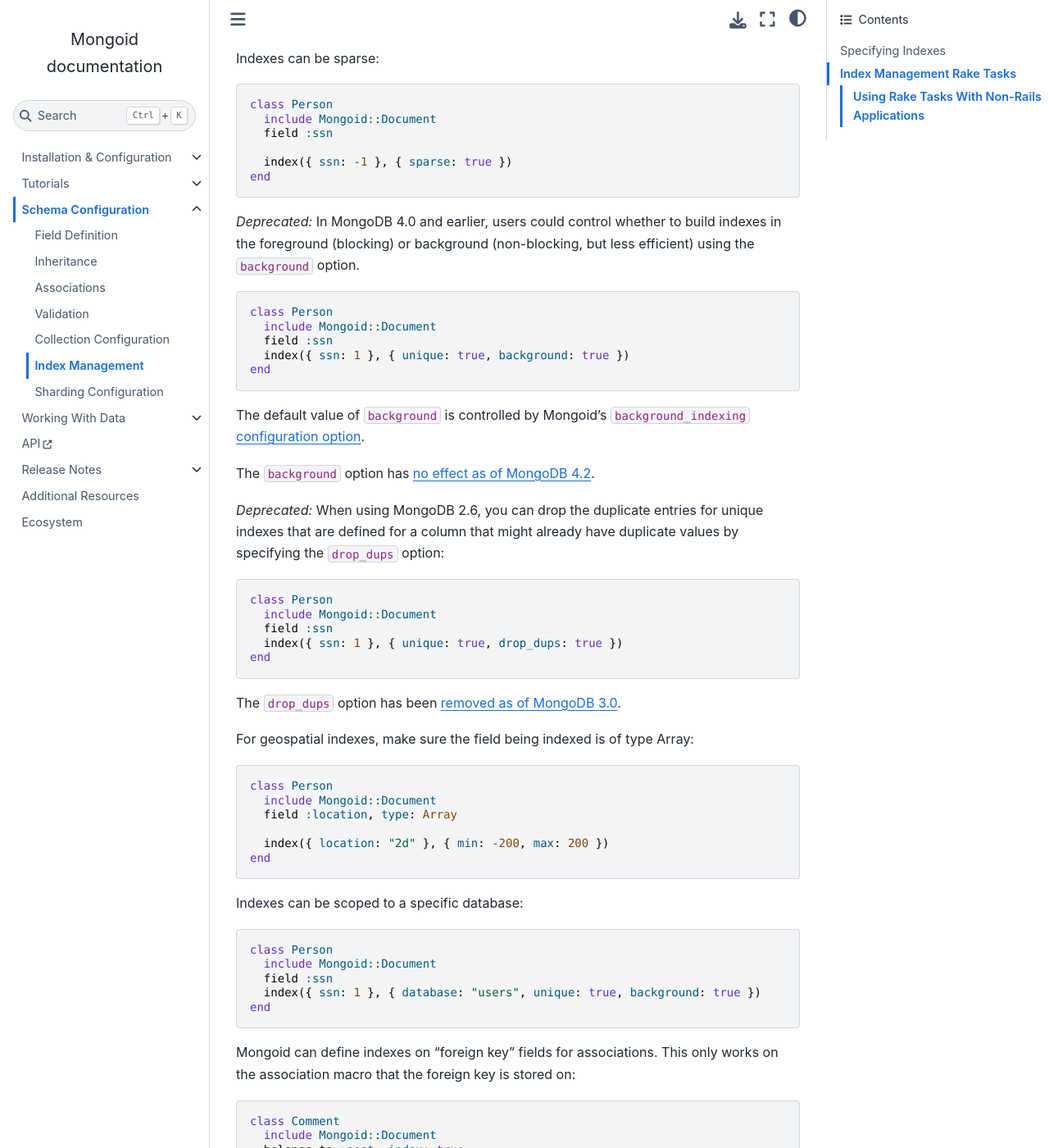
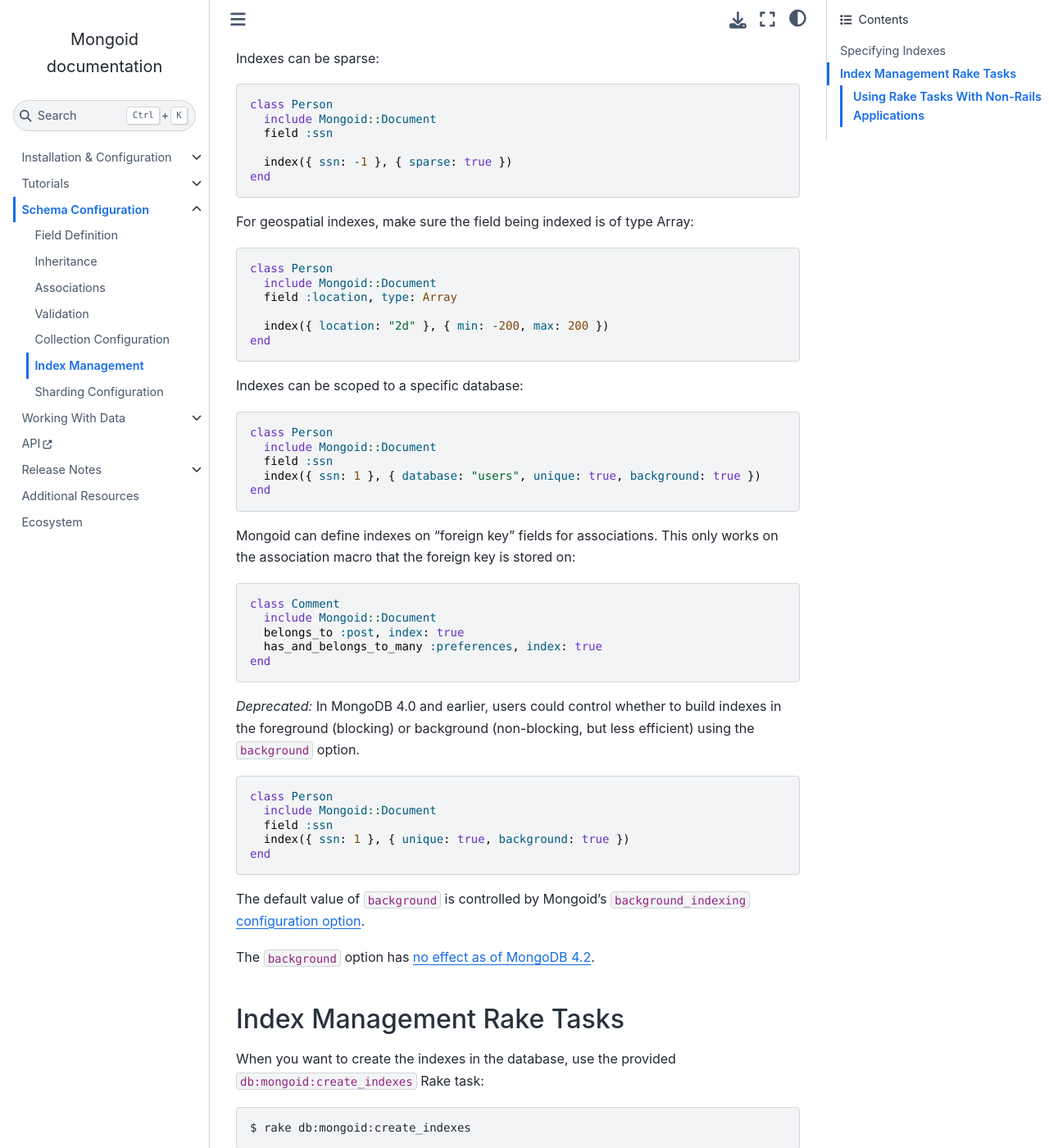
Before and after one commit to i80and/docs-mongoid, a Sphinx documentation site: the page built from docs/reference/indexes.txt, in a window 1280 px wide and 1400 px high, scrolled down 989 px. Shown: the whole window at 82% size. Built offline with Sphinx 7.4.7 and the Sphinx Book theme 1.1.4, drawn with Linux system fonts in a browser that asks for light colours.

Commit message:
Remove drop_dup options from index macro (#5266)
Co-authored-by: shields <shields@tablecheck.com>

```diff
--- a/docs/reference/indexes.txt
+++ b/docs/reference/indexes.txt
@@ -61,39 +61,6 @@ Indexes can be sparse:
       index({ ssn: -1 }, { sparse: true })
     end
 
-*Deprecated:* In MongoDB 4.0 and earlier, users could control whether to build indexes
-in the foreground (blocking) or background (non-blocking, but less efficient) using the
-``background`` option.
-
-.. code-block:: ruby
-
-    class Person
-      include Mongoid::Document
-      field :ssn
-      index({ ssn: 1 }, { unique: true, background: true })
-    end
-
-The default value of ``background`` is controlled by Mongoid's
-``background_indexing`` :ref:`configuration option <configuration-options>`.
-
-The ``background`` option has `no effect as of MongoDB 4.2
-<https://www.mongodb.com/docs/manual/core/index-creation/#comparison-to-foreground-and-background-builds>`_.
-
-*Deprecated:* When using MongoDB 2.6, you can drop the duplicate entries
-for unique indexes that are defined for a column that might
-already have duplicate values by specifying the ``drop_dups`` option:
-
-.. code-block:: ruby
-
-    class Person
-      include Mongoid::Document
-      field :ssn
-      index({ ssn: 1 }, { unique: true, drop_dups: true })
-    end
-
-The ``drop_dups`` option has been `removed as of MongoDB 3.0
-<https://mongodb.com/docs/manual/release-notes/3.0-compatibility/#remove-dropdups-option>`_.
-
 For geospatial indexes, make sure the field being indexed is of type Array:
 
 .. code-block:: ruby
@@ -125,6 +92,25 @@ This only works on the association macro that the foreign key is stored on:
       belongs_to :post, index: true
       has_and_belongs_to_many :preferences, index: true
     end
+
+*Deprecated:* In MongoDB 4.0 and earlier, users could control whether to build indexes
+in the foreground (blocking) or background (non-blocking, but less efficient) using the
+``background`` option.
+
+.. code-block:: ruby
+
+    class Person
+      include Mongoid::Document
+      field :ssn
+      index({ ssn: 1 }, { unique: true, background: true })
+    end
+
+The default value of ``background`` is controlled by Mongoid's
+``background_indexing`` :ref:`configuration option <configuration-options>`.
+
+The ``background`` option has `no effect as of MongoDB 4.2
+<https://www.mongodb.com/docs/manual/core/index-creation/#comparison-to-foreground-and-background-builds>`_.
+
 
 Index Management Rake Tasks
 ===========================
```
Also changed, not shown: docs/release-notes/mongoid-8.0.txt (+7 -0 lines).
